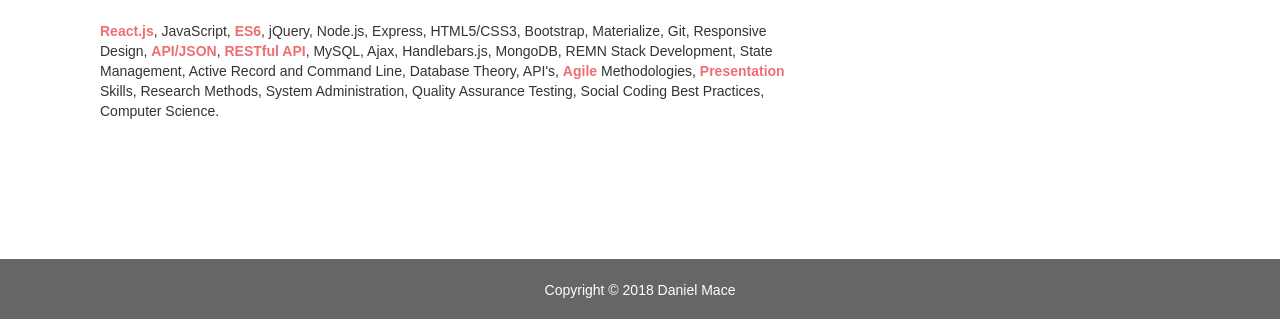
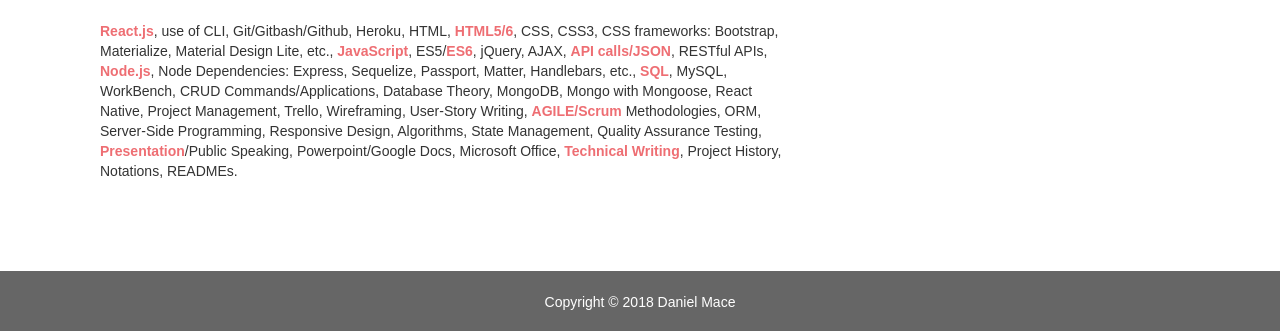
Before and after one commit to Daniibooii/Bootstrap-Portfolio, a plain HTML site: page index.html in a window 1280 px wide. Shown: the part 481-812 px from the top of the page. Drawn offline with nearby package versions, Linux system fonts and the light colour scheme.

Commit message:
about me in index.html updated

```diff
--- a/index.html
+++ b/index.html
@@ -57,7 +57,7 @@
           <p id="first-about-paragraph"><strong>Full stack web developer</strong>. After receiving a degree in history, I decided to pursue my life-long passion for programming professionally. I received a BA in history from the <strong>College of William and Mary</strong> in September of 2017, then completed a professional studies program at <strong>George Washington University's School of Professional Studies</strong>. I am a skilled <strong>technical writer</strong>; conscientious, organized, and goal-oriented worker. I am well and widely-read and up-to-date on the industry and broader culture. In my spare time, I tutor eighth graders and participate as an adult leader in BSA Troop 624. Beyond tech, I am <strong>passionate</strong> about teaching, running, cycling, reading, and my cats and dog.</p>
           <hr />
           <h2>Skills</h2>
-          <p id="second-about-paragraph"><strong>React.js</strong>, JavaScript, <strong>ES6</strong>, jQuery, Node.js, Express, HTML5/CSS3, Bootstrap, Materialize, Git, Responsive Design, <strong>API/JSON</strong>, <strong>RESTful API</strong>, MySQL, Ajax, Handlebars.js, MongoDB, REMN Stack Development, State Management, Active Record and Command Line, Database Theory, API's, <strong>Agile</strong> Methodologies, <strong>Presentation</strong> Skills, Research Methods, System Administration, Quality Assurance Testing, Social Coding Best Practices, Computer Science.
+          <p id="second-about-paragraph"><strong>React.js</strong>, use of CLI, Git/Gitbash/Github, Heroku, HTML, <strong>HTML5/6</strong>, CSS, CSS3, CSS frameworks: Bootstrap, Materialize, Material Design Lite, etc., <strong>JavaScript</strong>, ES5/<strong>ES6</strong>, jQuery, AJAX, <strong>API calls/JSON</strong>, RESTful APIs, <strong>Node.js</strong>, Node Dependencies: Express, Sequelize, Passport, Matter, Handlebars, etc., <strong>SQL</strong>, MySQL, WorkBench, CRUD Commands/Applications, Database Theory, MongoDB, Mongo with Mongoose, React Native, Project Management, Trello, Wireframing, User-Story Writing, <strong>AGILE/Scrum</strong> Methodologies, ORM, Server-Side Programming, Responsive Design, Algorithms, State Management, Quality Assurance Testing, <strong>Presentation</strong>/Public Speaking,  Powerpoint/Google Docs, Microsoft Office, <strong>Technical Writing</strong>, Project History, Notations, READMEs.
           </p>
         </article>
       </div>
```
